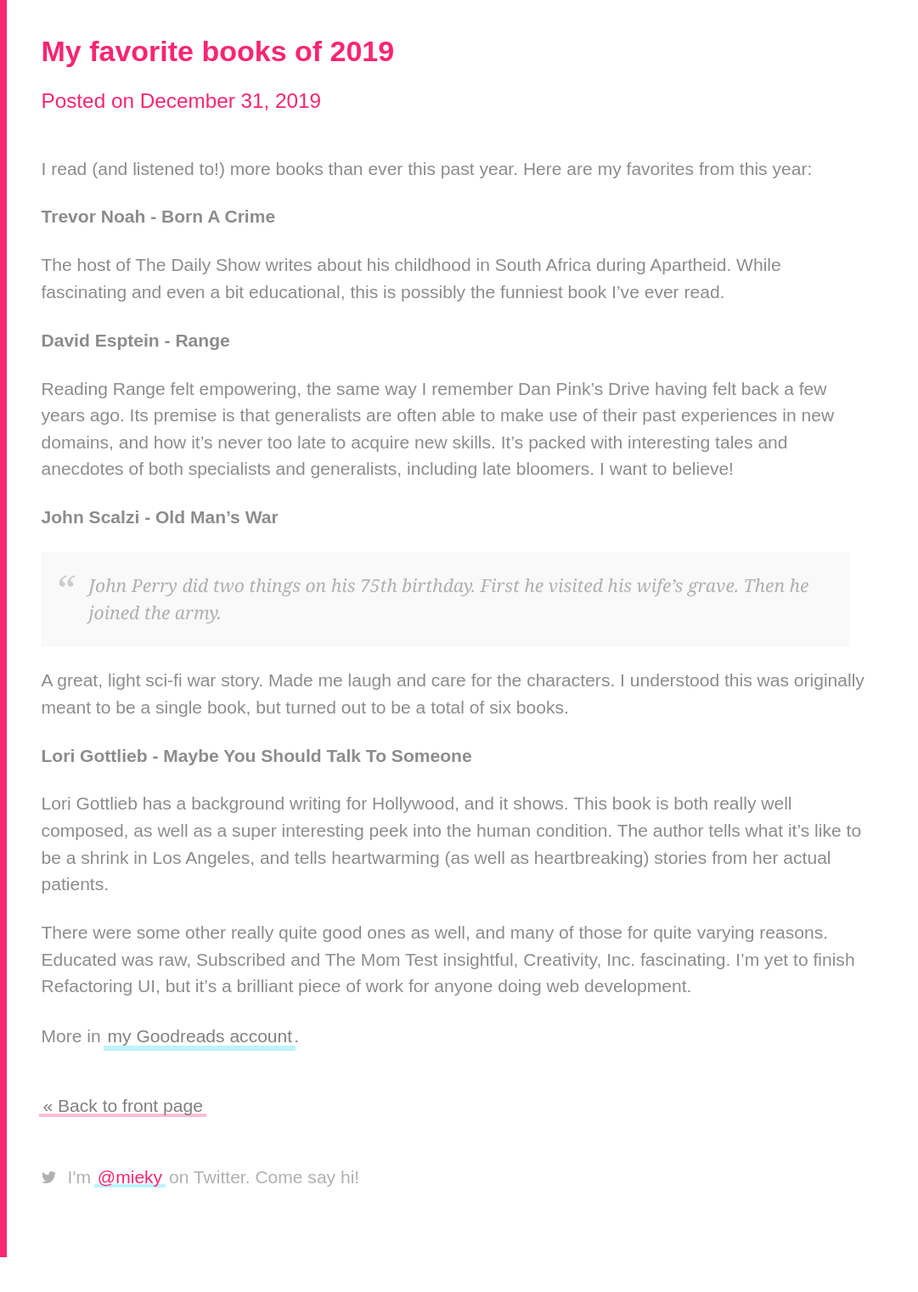
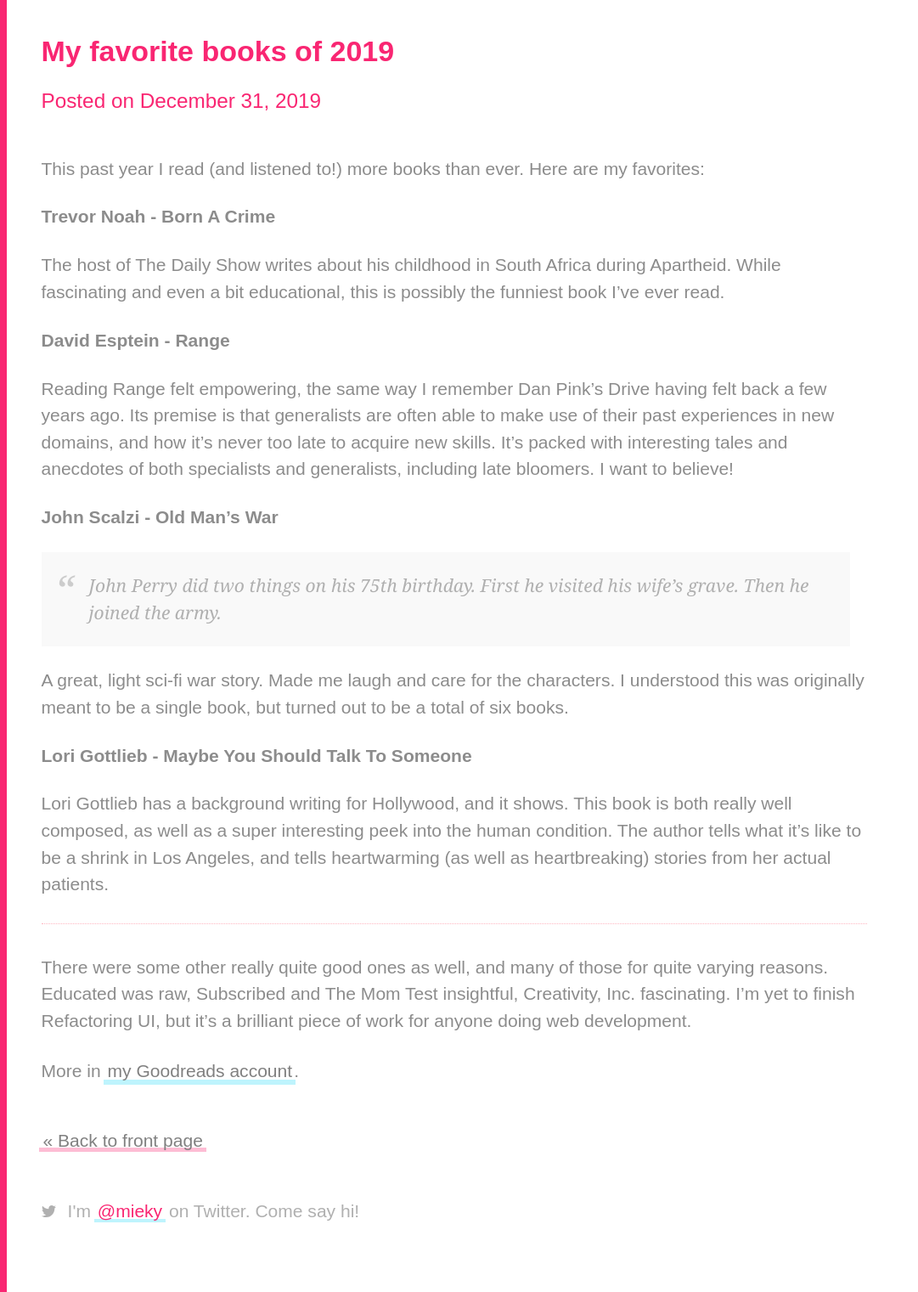
Before and after one commit to mieky/mieky.github.io, a Jekyll site: the page built from _posts/2019-12-31-favorite-books-2019.md, in a window 1280 px wide. Shown: the whole page at 85% size, without its empty margins (0-1081 px from the left). Built offline with Jekyll 4.4.1, drawn with Linux system fonts in a browser that asks for light colours; before the commit the page ends 1480 px from its top, so only the background shows below that.

Commit message:
Tweak for fluency

```diff
--- a/_posts/2019-12-31-favorite-books-2019.md
+++ b/_posts/2019-12-31-favorite-books-2019.md
@@ -8,7 +8,7 @@ tags:
 - favorites
 ---
 
-I read (and listened to!) more books than ever this past year. Here are my favorites from this year:
+This past year I read (and listened to!) more books than ever. Here are my favorites:
 
 **Trevor Noah - Born A Crime**
 
@@ -28,6 +28,8 @@ A great, light sci-fi war story. Made me laugh and care for the characters. I un
 
 Lori Gottlieb has a background writing for Hollywood, and it shows. This book is both really well composed, as well as a super interesting peek into the human condition. The author tells what it's like to be a shrink in Los Angeles, and tells heartwarming (as well as heartbreaking) stories from her actual patients.
 
+---
+
 There were some other really quite good ones as well, and many of those for quite varying reasons. Educated was raw, Subscribed and The Mom Test insightful, Creativity, Inc. fascinating. I'm yet to finish Refactoring UI, but it's a brilliant piece of work for anyone doing web development.
 
 More in [my Goodreads account](https://www.goodreads.com/user/show/1011336-mike-arvela).
```
